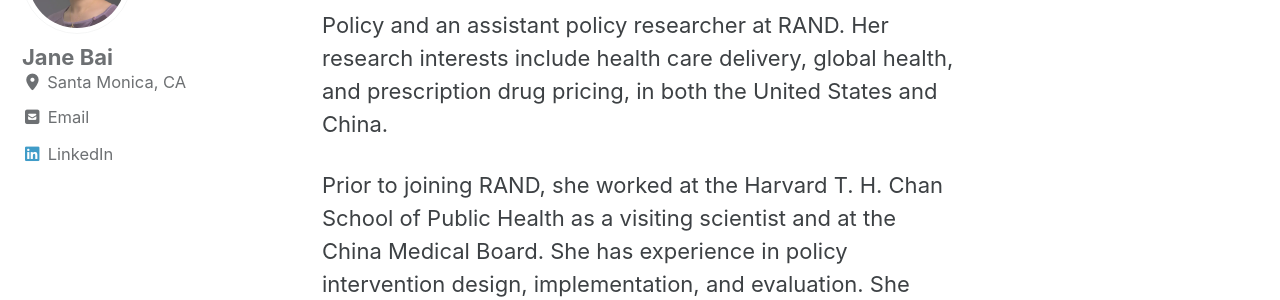
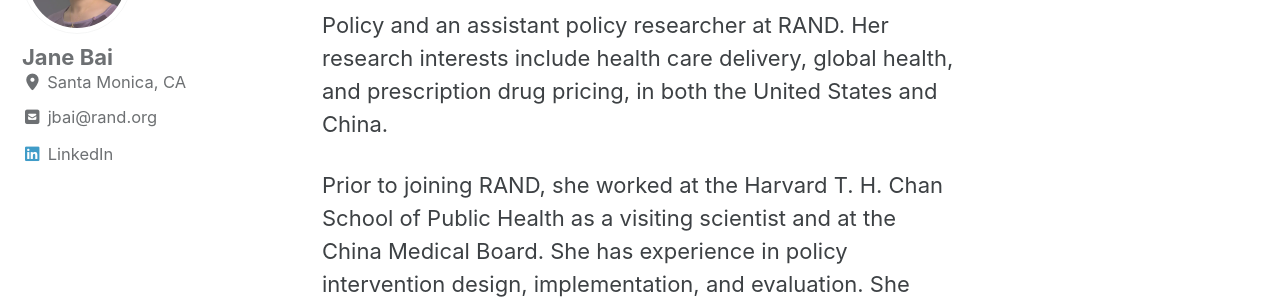
Before and after one commit to janebai2016-arch/janebai2016-arch.github.io, a Jekyll site: the page built from _pages/about.md, in a window 1280 px wide. Shown: the part 187-487 px from the top of the page. Built offline with Jekyll 4.4.1, drawn with Linux system fonts in a browser that asks for light colours; cached includes are drawn as plain includes.

Commit message:
Show email address as sidebar link text
Co-Authored-By: Claude Fable 5 <noreply@anthropic.com>
Claude-Session: https://claude.ai/code/session_01WjgZsSNACdC3CDMxoUUGMg

```diff
--- a/_config.yml
+++ b/_config.yml
@@ -120,7 +120,7 @@ author:
   location         : "Santa Monica, CA"
   email            :
   links:
-    - label: "Email"
+    - label: "jbai@rand.org"
       icon: "fas fa-fw fa-square-envelope"
       url: "mailto:jbai@rand.org"
     - label: "LinkedIn"
```
